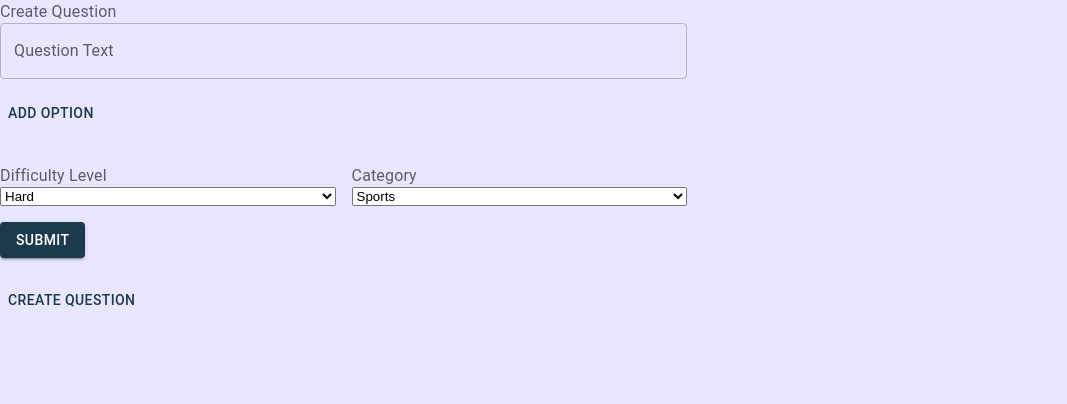
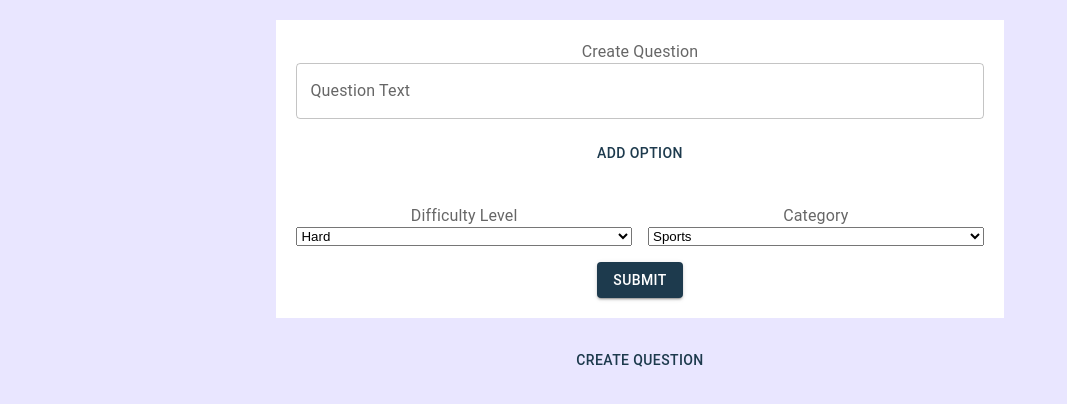
Before and after one commit to WRH1997/Multicloud_Web_App, a React (Create React App) app in the folder trivia-titans-frontend/: page /CreateTriviaQuestions in a window 1280 px wide. Both pictures are taken after a click on the button "CREATE QUESTION". Shown: the top 404 px of the page, without its empty margins (0-1067 px from the left). Built offline with nearby package versions, Linux system fonts and the light colour scheme.

Commit message:
Changes in page & integrated SDK with it

```diff
--- a/trivia-titans-frontend/src/components/admin/QuestForm.js
+++ b/trivia-titans-frontend/src/components/admin/QuestForm.js
@@ -10,7 +10,7 @@ const QuestForm = () => {
     }
 
     return (
-        <div>
+        <div style={{ display: 'block', textAlign: 'center', padding: '20px' }}>
             <div>
                 {
                     showForm?
--- a/trivia-titans-frontend/src/components/admin/SubmitForm.js
+++ b/trivia-titans-frontend/src/components/admin/SubmitForm.js
@@ -1,5 +1,7 @@
 import { Button, TextField, FormControl, FormLabel, FormGroup, Grid } from '@mui/material';
 import { useState } from 'react';
+import AWS from 'aws-sdk';
+
 
 const SubmitForm = () => {
   const difficulty_level = ['Hard', 'Medium', 'Easy'];
@@ -42,21 +44,43 @@ const SubmitForm = () => {
     setVerdict(updatedVerdict);
   }
 
-  const handleSubmit = (event) => {
+  const handleSubmit = async (event) => {
     event.preventDefault();
 
     const data = {
-      text: quesText,
-      category: categVal,
-      difficulty_level: diffVal,
-      options: inputs.map((input, index) => ({text: input, verdict: verdict[index]}))
+      tableName: "triviaquestion",
+      operation: "CREATE",
+      item: {
+        text: quesText,
+        category: categVal,
+        difficulty_level: diffVal,
+        options: inputs.map((input, index) => ({text: input, verdict: verdict[index]}))
+      }
     };
 
+    // AWS.config.update({
+    //   accessKeyId: 'AKIA5V5W2TFS6EEFZWMW',
+    //   secretAccessKey: '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',
+    //   region: 'us-east-1'
+    // });
+
+    // const params = {
+    //   FunctionName: 'arn:aws:lambda:us-east-1:940444391781:function:lambdaDynamoDBClient',
+    //   Payload: JSON.stringify(data)
+    // };
+    // const lambda = new AWS.Lambda();
+
+    // try {
+    //   const response = await lambda.invoke(params).promise();
+    //   console.log(response);
+    // } catch (error) {
+    //   console.log('Error:', error);
+    // }
     console.log(data);
   };
 
     return (
-        <FormControl component="form" onSubmit={handleSubmit}>
+        <FormControl component="form" onSubmit={handleSubmit} style={{ backgroundColor: 'white', padding: '20px' }}>
       <Grid container spacing={2}>
         <Grid item xs={12}>
           <FormLabel component="legend">Create Question</FormLabel>
```
Also changed, not shown: 2 other files (tests, documents, lock files or other folders).
